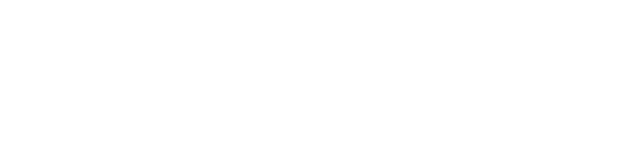
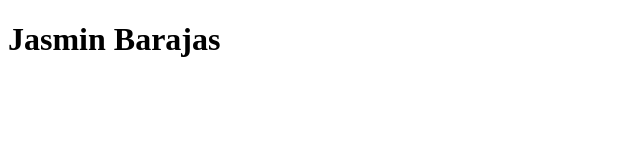
Before and after one commit to DarkenedSoul001/flexbox-assignment, a plain HTML site: page index.html in a window 1280 px wide. Shown: the whole page, without its empty margins (0-640 px from the left). Drawn offline with Linux system fonts and the light colour scheme.

Commit message:
Header one Added

```diff
--- a/index.html
+++ b/index.html
@@ -5,6 +5,6 @@
     <title>Practice by Mo</title>
 </head>
 <body>
-
+    <h1>Jasmin Barajas</h1>
 </body>
 </html>
```
